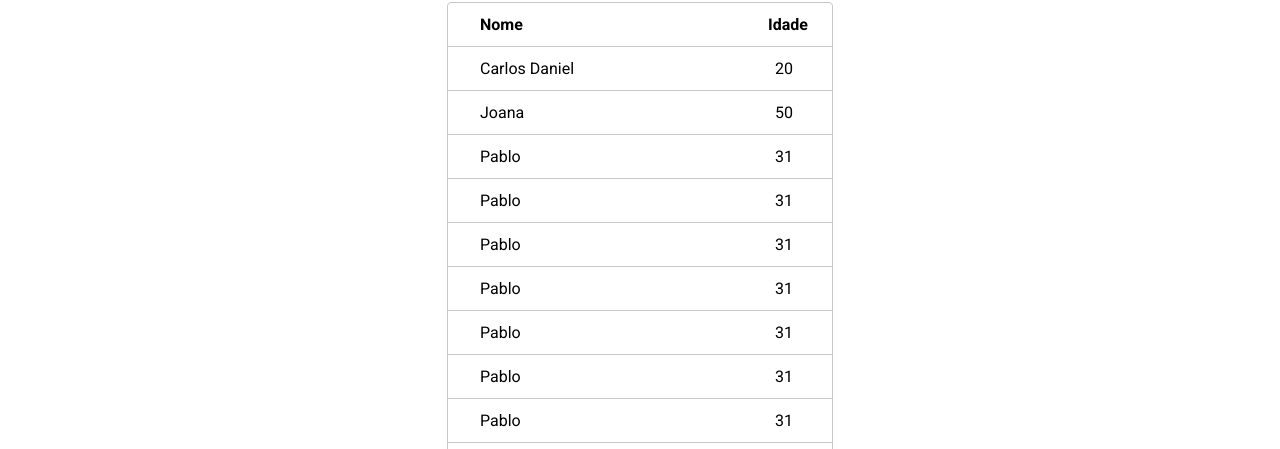
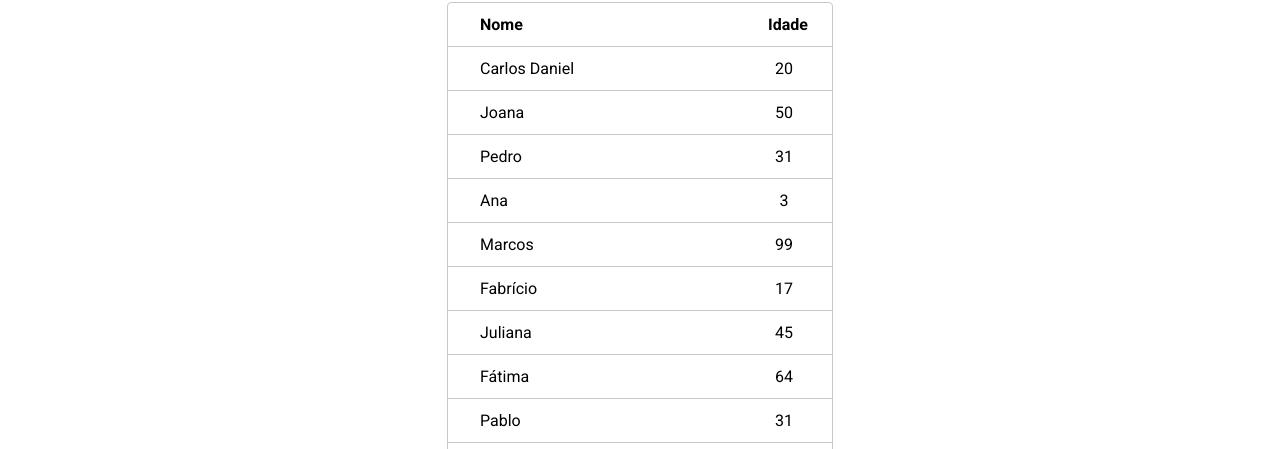
Before and after one commit to viniciuslucas95/students-app-client-web, a React (Vite) app: page / in a window 1280 px wide. Shown: the part 129-578 px from the top of the page. Built offline with nearby package versions, Linux system fonts and the light colour scheme.

Commit message:
Changed example values for students table

```diff
--- a/src/app/pages/StudentsListPage.tsx
+++ b/src/app/pages/StudentsListPage.tsx
@@ -16,22 +16,22 @@ export function StudentsListPage() {
                         name: 'Joana'
                     }, {
                         age: 31,
-                        name: 'Pablo'
+                        name: 'Pedro'
                     }, {
-                        age: 31,
-                        name: 'Pablo'
+                        age: 3,
+                        name: 'Ana'
                     }, {
-                        age: 31,
-                        name: 'Pablo'
+                        age: 99,
+                        name: 'Marcos'
                     }, {
-                        age: 31,
-                        name: 'Pablo'
+                        age: 17,
+                        name: 'Fabrício'
                     }, {
-                        age: 31,
-                        name: 'Pablo'
+                        age: 45,
+                        name: 'Juliana'
                     }, {
-                        age: 31,
-                        name: 'Pablo'
+                        age: 64,
+                        name: 'Fátima'
                     }, {
                         age: 31,
                         name: 'Pablo'
```
